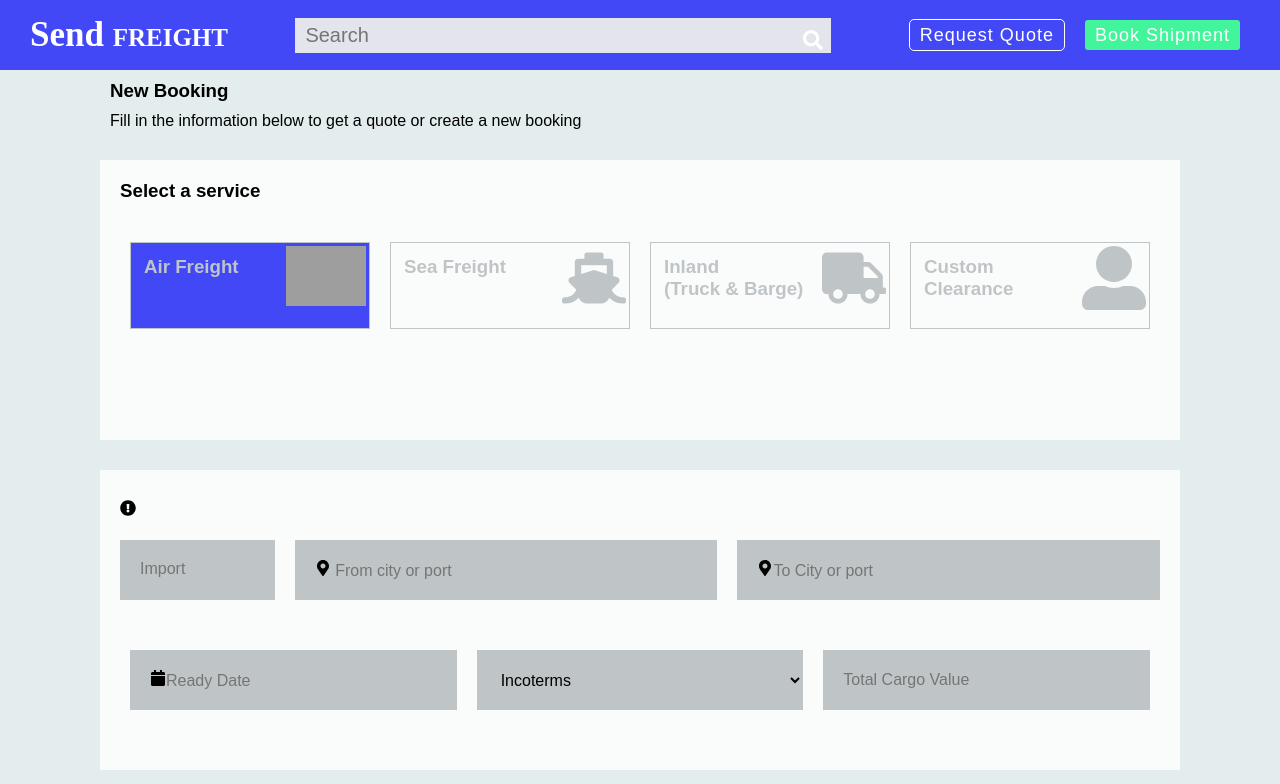
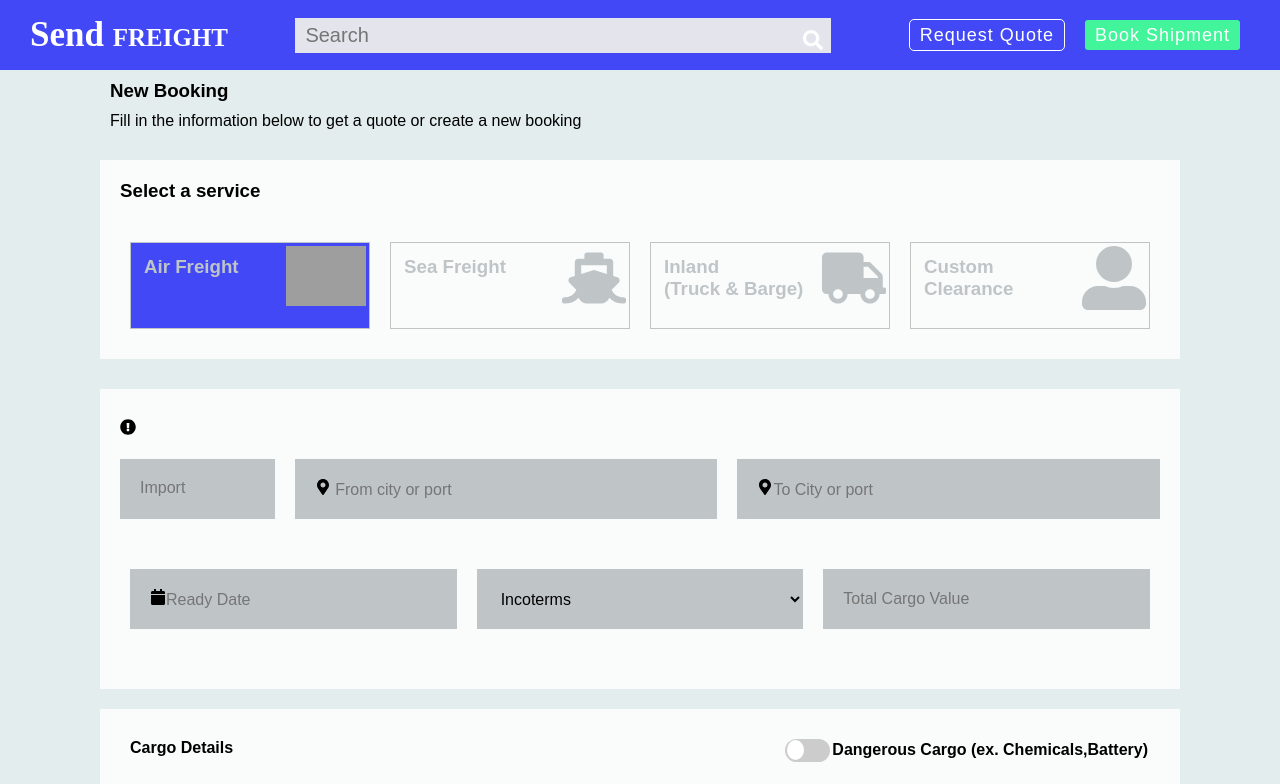
Before and after one commit to promiseume/demo-form, a React (Create React App) app: page / in a window 1280 px wide. Shown: the top 784 px of the page. Built offline with nearby package versions, Linux system fonts and the light colour scheme; grey boxes are pictures that could not be loaded; the HTML template or start-up script is replaced by a standard one.

Commit message:
new change

```diff
--- a/src/component/form/form.css
+++ b/src/component/form/form.css
@@ -4,7 +4,6 @@
 .section{
     background-color:#fafcfc;
     padding: 20px;
-    height: 35vh;
 }
 .first-form{
     padding: 10px;
@@ -35,6 +34,9 @@ border: 1px solid #bfc5c7;
 }
  fa {
     font-size:4rem;
+    border: none;
+    margin: none;
+
 }
 .usericon{
     font-size:4rem;
--- a/src/component/secform/secfrom.css
+++ b/src/component/secform/secfrom.css
@@ -53,6 +53,7 @@ input[type ='number']::placeholder{
     text-align:right;
 }
 .togg-form{
+    display: flex;
     font-size: 16px;
 }
 .chemicals{
```
